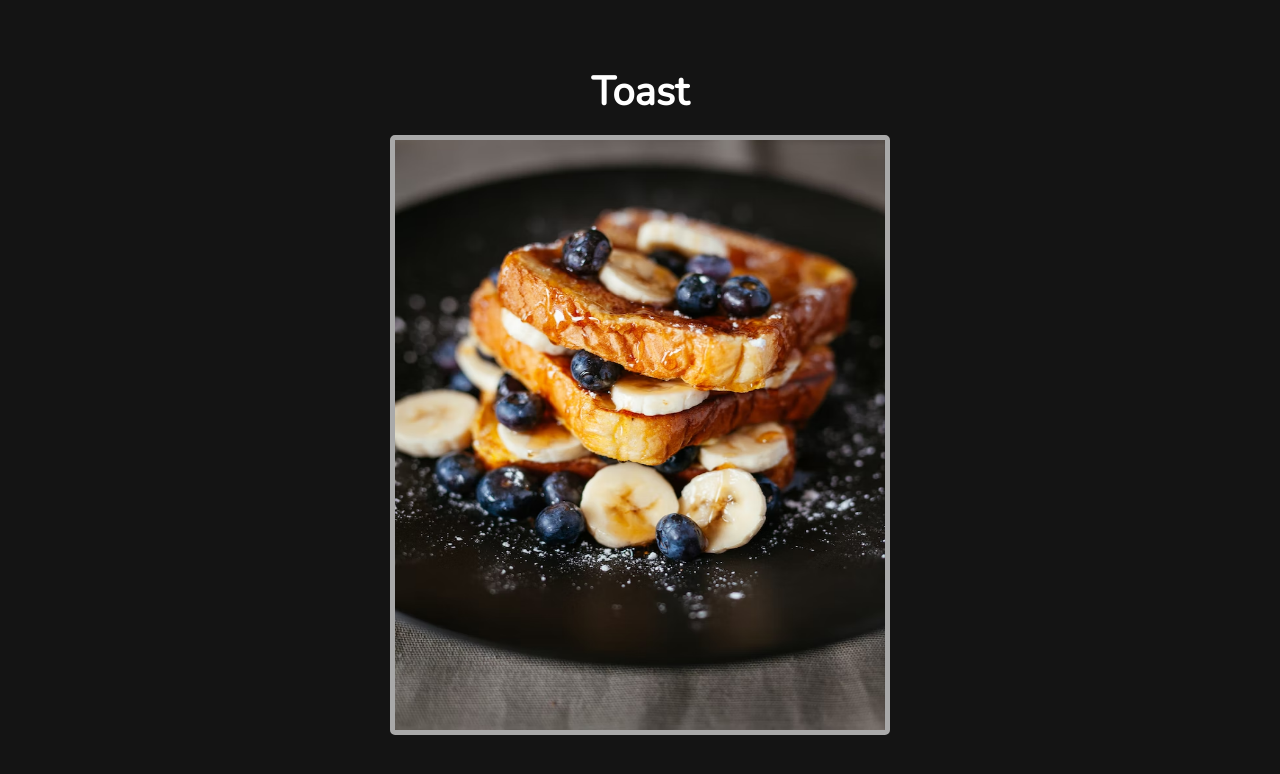
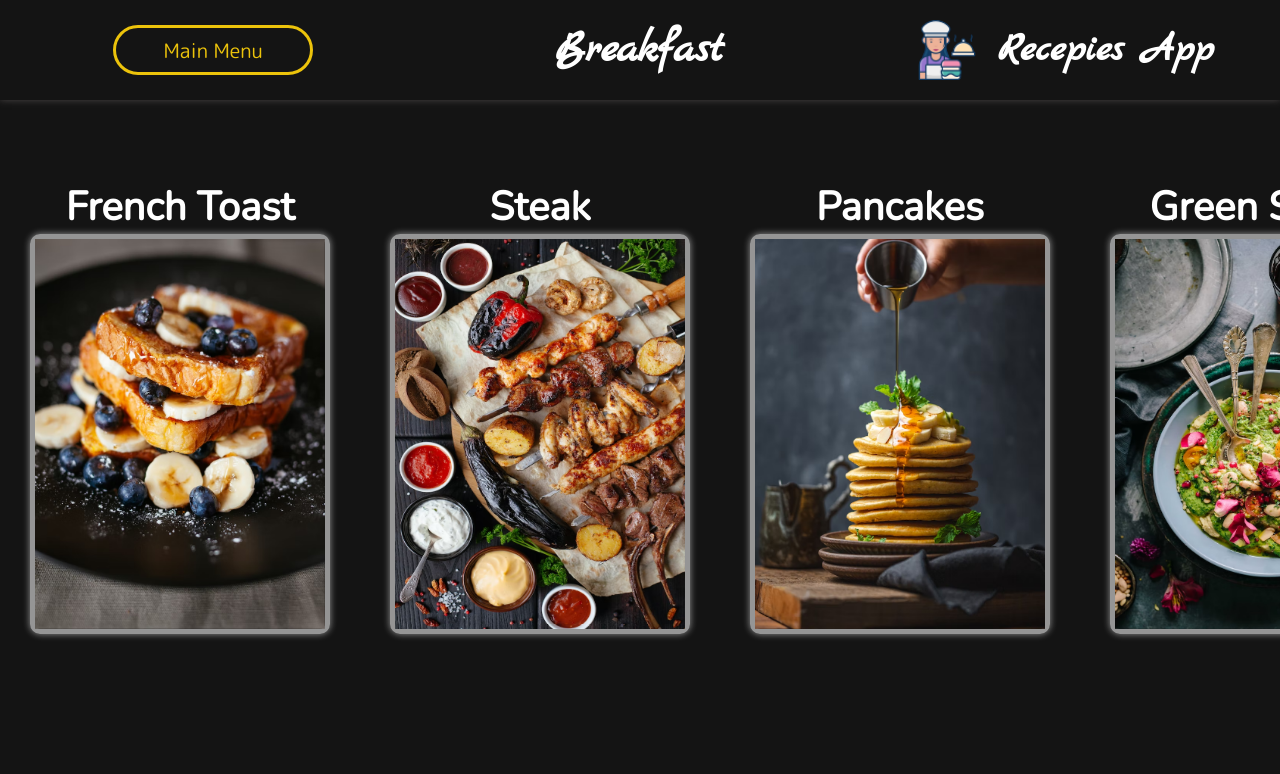
Before and after one commit to Halsik/FoodApp, a React (Create React App) app in the folder food_app/: page / in a window 1280 px wide. Shown: the top 774 px of the page. Built offline with nearby package versions, Linux system fonts and the light colour scheme.

Commit message:
card components changed

```diff
--- a/food_app/src/App.css
+++ b/food_app/src/App.css
@@ -5,4 +5,5 @@
     height: 100vh;
     width: 100%;
     background-color: #141414;
+    overflow: hidden;
 }
--- a/food_app/src/components/Menu/Card.css
+++ b/food_app/src/components/Menu/Card.css
@@ -1,12 +1,13 @@
 .card-container {
-    width: 100%;
-    height: 100%;
+    height: 400px;
+    width: 300px;
     position: relative;
 
     transform-style:preserve-3d;
 
-    border-radius: 5px;
-    border: 5px solid rgba(255, 255, 255, 0.634);
+    border-radius: 10px;
+    border: 5px solid rgba(255, 255, 255, 0.551);
+    box-shadow: 0 0 7px 0px rgba(255, 255, 255, 0.551);
 
 
     transition: transform 1000ms;
@@ -32,9 +33,57 @@
 }
 
 .card-back {
-    color: black;
+    color: white;
     background-color: white;
     transform: rotateY(180deg);
+    display: flex;
+    justify-content: flex-start;
+    align-items: center;
+    flex-direction: column;
+    font-family: 'Nunito', sans-serif;
+    background-color: black;
+    overflow-x: hidden;
+    overflow-y: auto;
+}
+
+
+.card-details-header {
+    width: 100%;
+    height: 50px;
+    text-align: center;
+    padding: 20px;
+    font-size: 30px;
+}
+
+.card-details-list {
+    padding-top: 30px;
+    width: 100%;
+    height: 130px;
+    display: flex
+}
+
+.card-details-list-box {
+    width: 50%;
+    height: 100%;
+    display: flex;
+    justify-content: center;
+    align-items: center;
+    flex-direction: column;
+}
+
+.card-details-item {
+    font-size: 18px;
+}
+
+.card-details-recipt {
+    display: flex;
+    justify-content: flex-start;
+    align-items: center;
+    flex-direction: column;
+    text-align: center;
+    font-size: 16px;
+    padding: 40px 25px 25px 25px;
+    height: 420px;
 }
 
 .food-image-card  {
@@ -46,3 +95,11 @@
 .card-front {
 object-fit: cover;
 }
+
+.background {
+    position: absolute;
+    height: 100%;
+    width: 100%;
+    z-index: -1;
+    opacity: 0.15;
+}
--- a/food_app/src/components/Menu/Card.jsx
+++ b/food_app/src/components/Menu/Card.jsx
@@ -1,23 +1,43 @@
 import React from "react";
 import './Card.css'
 import './flip-transition.css'
-import foodImg from '../images/food3.avif'
 
-function Card({onClick}) {
+
+import backgroundCard from '../images/backgroundImage.avif'
+
+function Card(props) {
     return(
-        <div className="card-container" onClick={onClick}>
+
+        <div className="card-container" onClick={props.onClick}>
             <div className="card-back">
-               <h3>Ingiridients</h3>
-               <ul>
-                <li>lorem</li>
-                <li>impsum</li>
-                <li>lorem</li>
-                <li>anga</li>
-                <li>lalala</li>
-               </ul>
+                <img draggable="false" className="background" src={backgroundCard} />
+               <div className="card-details-header">
+                    <h3>Ingredients</h3>
+               </div>
+               <div className="card-details-list">
+                    <div className="card-details-list-box">
+                        <p className="card-details-item">{props.ingredients}</p>
+                        <p className="card-details-item">Honey 10ml</p>
+                        <p className="card-details-item">Milk 200ml</p>
+                        <p className="card-details-item">2x Bread</p>
+                    </div>
+                    <div className="card-details-list-box">
+                        <p className="card-details-item">Sugar 50g</p>
+                        <p className="card-details-item">Honey 10ml</p>
+                        <p className="card-details-item">Milk 200ml</p>
+                        <p className="card-details-item">2x Bread</p>
+                    </div>
+               </div>
+               <div className="card-details-recipt">
+                    <p className="card-details-description">Lorem ipsum dolor sit amet, consectetur adipisicing elit. Optio explicabo possimus nesciunt recusandae deserunt dolore enim perspiciatis sunt voluptatem illo, impedit quibusdam obcaecati aspernatur, repellat maiores consequuntur officia sequi nisi.</p>
+                    <br />
+                    <p className="card-details-description">Lorem ipsum, dolor sit amet consectetur adipisicing elit. Inventore nisi quae sint. Minima sint odio, numquam voluptate ad aperiam explicabo perferendis dignissimos similique eveniet natus, pariatur est necessitatibus odit nemo.</p>
+                    <br />
+                    <p className="card-details-description">Lorem ipsum, dolor sit amet consectetur adipisicing elit. Inventore nisi quae sint. Minima sint odio, numquam voluptate ad aperiam explicabo perferendis dignissimos similique eveniet natus, pariatur est necessitatibus odit nemo.</p>
+               </div>
             </div>
             <div className="card-front">
-                <img draggable="false" className="food-image-card" src={foodImg}/>
+                <img src={props.coverImage} draggable="false" className="food-image-card"/>
             </div>
         </div>
     )
--- a/food_app/src/components/Menu/Flip-card.css
+++ b/food_app/src/components/Menu/Flip-card.css
@@ -1,5 +1,7 @@
 .flip-card-container {
-    height: 600px;
-    width: 500px;
+    height: 400px;
+    width: 300px;
     perspective: 2000px;
+    margin: 30px;
+
 }
--- a/food_app/src/components/Menu/Flip-card.jsx
+++ b/food_app/src/components/Menu/Flip-card.jsx
@@ -2,23 +2,40 @@ import React, {useState} from "react";
 import './Flip-card.css'
 import Card from "./Card";
 import {CSSTransition} from 'react-transition-group'
+import './flip-transition.css'
 
 
-function FlipCard() {
+
+
+function FlipCard(props) {
 
     const [cardSide, setCardSide] = useState(true)
 
     return (
-        <div className="flip-card-container" o>
+        <CSSTransition
+        in={cardSide}
+            timeout={300}
+            classNames='grow'>
+
+        <div className="flip-card-container">
+            <h1>{props.name}</h1>
             <CSSTransition
             in={cardSide}
             timeout={300}
             classNames='flip'>
-                <Card onClick={() => {
+                <Card
+                id={props.id}
+                coverImage={props.coverImage}
+                ingredients={props.ingredients}
+
+                onClick={() => {
                     setCardSide(prevCardSide => !prevCardSide)
                 }}/>
+
             </CSSTransition>
         </div>
+        </CSSTransition>
+
     )
 }
 
--- a/food_app/src/components/Menu/Menu.css
+++ b/food_app/src/components/Menu/Menu.css
@@ -2,9 +2,22 @@
     width: 100%;
     height: 100%;
     display: flex;
-    justify-content: center;
+    overflow: hidden;
+    flex-direction: column;
+
+
+}
+
+.menu-card-container {
+    width: 100%;
+  height: 70%;
+    display: flex;
+    flex-wrap: nowrap;
     align-items: center;
-    flex-direction: column;
+    overflow-x:hidden;
+    overflow-y: hidden;
+    justify-content: flex-start;
+    flex: 0 0 auto;
 }
 
 .menu-header {
@@ -17,7 +30,7 @@
 
 h1 {
     color: white;
-    margin-bottom: 20px;
     font-family: 'Nunito', sans-serif;
     font-size: 40px;
+    text-align: center;
 }
--- a/food_app/src/components/Menu/Menu.jsx
+++ b/food_app/src/components/Menu/Menu.jsx
@@ -1,16 +1,33 @@
 import React from "react";
 import './Menu.css'
 import FlipCard from "./Flip-card";
+import foodData from "./foodData";
+import Navbar from "./Navbar";
+
+const foodArray = foodData.food.breakfast
+
+const newFoodArray = foodArray.map(item => {
+    return (
+        <FlipCard
+        id={item.id}
+        key={item.id}
+        name={item.name}
+        ingredients={item.ingredients}
+        coverImage={item.img}
+        />
+
+    )
+})
 
 
 function Menu() {
 
     return(
        <div className="menu-container">
-        <div className="menu-header">
-            <h1>Toast</h1>
-        </div>
-            <FlipCard />
+            <Navbar />
+            <div className="menu-card-container">
+                {newFoodArray}
+            </div>
 
        </div>
     )
--- /dev/null
+++ b/food_app/src/components/Menu/Navbar.css
@@ -0,0 +1,63 @@
+.navbar-container {
+    height: 100px;
+    width: 100%;
+    display: flex;
+    box-shadow: 0 0 7px rgb(74, 70, 70);
+}
+
+.navbar-button {
+    display: flex;
+    align-items: center;
+    justify-content: center;
+    width: 33.3%;
+}
+
+.navbar-logo {
+    display: flex;
+    align-items: center;
+    justify-content: center;
+    width: 33.3%;
+}
+
+.navbar-logo-image {
+    height: 60px;
+    margin-right: 20px;
+}
+
+.navbar-logo-text {
+    font-family: 'Marck Script', cursive;
+    font-size: 40px;
+}
+
+.navbar-header {
+    font-family: 'Marck Script', cursive;
+    font-size: 45px;
+
+}
+
+.navbar-section {
+    display: flex;
+    align-items: center;
+    justify-content: center;
+    width: 33.3%;
+}
+
+.navbar-back {
+
+        font-family: 'M PLUS Rounded 1c', sans-serif;
+        width: 200px;
+        height: 50px;
+        border-radius: 35px;
+        border: 3px solid #ECC30B;
+        background-color: #141414;
+        color: #ECC30B;
+        font-size: 20px;
+        transition-duration: 0.2s;
+        cursor: pointer;
+    }
+
+.navbar-back:hover {
+        color: #141414;
+        background-color: #ECC30B;
+        transform: scale(1.05);
+    }
--- /dev/null
+++ b/food_app/src/components/Menu/Navbar.jsx
@@ -0,0 +1,24 @@
+import React from "react";
+import './Navbar.css'
+import logo from '../images/logo.png'
+
+
+function Navbar() {
+    return(
+        <div className="navbar-container">
+            <div className="navbar-button">
+                <button className="navbar-back">Main Menu</button>
+            </div>
+            <div className="navbar-section">
+                <h1 className="navbar-header">Breakfast</h1>
+            </div>
+            <div className="navbar-logo">
+                <img className="navbar-logo-image" src={logo}/>
+                <h1 className="navbar-logo-text">Recepies App</h1>
+            </div>
+
+        </div>
+    )
+}
+
+export default Navbar
--- /dev/null
+++ b/food_app/src/components/Menu/foodData.js
@@ -0,0 +1,44 @@
+import breakfastImageOne from '../images/food3.avif'
+import breakfastImageTwo from '../images/food1.avif'
+import breakfastImageThree from '../images/food2.avif'
+import breakfastImageFour from '../images/food4.avif'
+
+
+export default {
+
+    "food": {
+        "breakfast": [
+            {
+                "id": 1,
+                "name": "French Toast",
+                "img": breakfastImageOne,
+                "ingredients": "milk"
+            },
+            {
+                "id": 2,
+                "name": "Steak",
+                "img": breakfastImageTwo,
+                "ingredients": "steak"
+            },
+            {
+                "id": 3,
+                "name": "Pancakes",
+                "img": breakfastImageThree,
+                "ingredients": "bread"
+            },
+            {
+                "id": 4,
+                "name": "Green Salad",
+                "img": breakfastImageFour,
+                "ingredients": "Honey"
+            },
+
+
+
+
+
+
+
+
+
+    ]}}
```
Also changed, not shown: food_app/src/components/Menu/flip-transition.css (+99 -2 lines), food_app/src/components/images/backgroundImage.avif (added).
